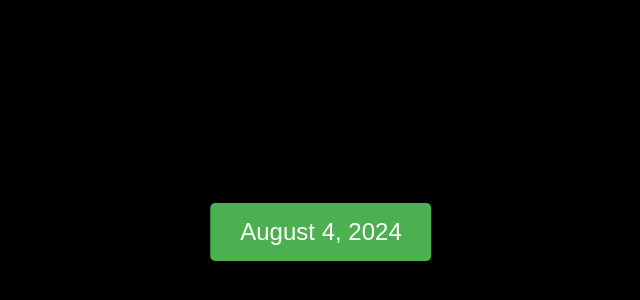
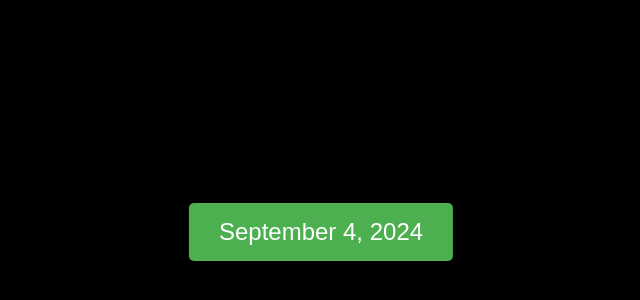
Before and after one commit to ekalee666/acaa, a plain HTML site: page index.html in a window 1280 px wide. Shown: the part 8-308 px from the top of the page, without its empty margins (319-959 px from the left). Drawn offline with nearby package versions, Linux system fonts and the light colour scheme.

Commit message:
Update index.html

```diff
--- a/index.html
+++ b/index.html
@@ -4,7 +4,7 @@
 <head>
     <meta charset="UTF-8">
     <meta name="viewport" content="width=device-width, initial-scale=1.0">
-    <title>Happy Friendship Day</title>
+    <title>ACAAA BABIII</title>
     <style>
         body {
             margin: 0;
@@ -39,7 +39,7 @@
 </head>
 
 <body>
-    <button id="date-button">August 4, 2024</button>
+    <button id="date-button">September 4, 2024</button>
     <script src="https://cdnjs.cloudflare.com/ajax/libs/three.js/r128/three.min.js"></script>
     <script src="https://cdnjs.cloudflare.com/ajax/libs/gsap/3.7.1/gsap.min.js"></script>
     <script>
@@ -57,7 +57,7 @@
 
             const loader = new THREE.FontLoader();
             loader.load('https://threejs.org/examples/fonts/helvetiker_bold.typeface.json', function (font) {
-                const textGeometry = new THREE.TextGeometry('Happy Friendship Day', {
+                const textGeometry = new THREE.TextGeometry('ACAA BABIII', {
                     font: font,
                     size: 0.5,
                     height: 0.2,
```
